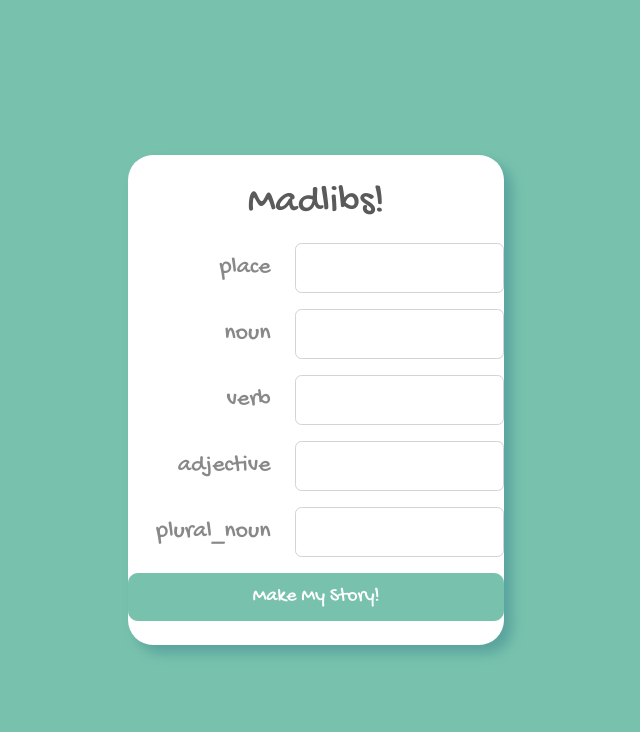
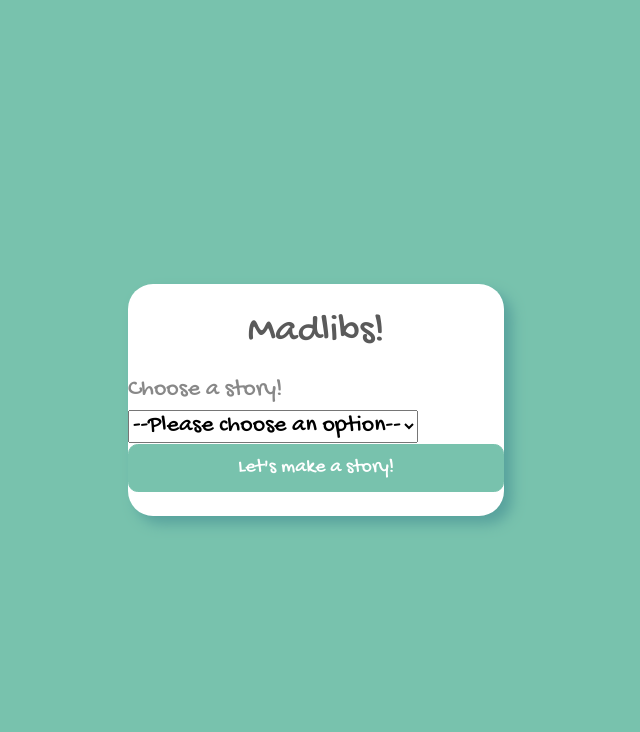
Before and after one commit to mtbocim/flask-madlibs, a Flask app: page / in a window 1280 px wide. Shown: the top 732 px of the page, without its empty margins (324-964 px from the left). Run offline with Flask 2, Linux system fonts and the light colour scheme.

Commit message:
Story selector

```diff
--- a/app.py
+++ b/app.py
@@ -1,34 +1,43 @@
 from flask import Flask, render_template, request
 from flask_debugtoolbar import DebugToolbarExtension
 
-from stories import silly_story
+from stories import STORY_FORMATS
 
 app = Flask(__name__)
 app.config['SECRET_KEY'] = "secret"
 
 debug = DebugToolbarExtension(app)
 
+current_story = "I am here!"
 
 @app.get("/")
+def show_story_list():
+    #do something with STORY_FORMATS
+    return render_template("stories.html", STORY_FORMATS=STORY_FORMATS)
+
+@app.get("/form")
 def show_form_fields():
     """This function updates the questions html to show the appropriate inputs
     needed based on the story text"""
-
-    prompts = silly_story.prompts
+    global current_story
+    current_story = request.args["stories"]
+    print(current_story)
+    response = STORY_FORMATS[current_story]
+    prompts = response.prompts
     return render_template("questions.html", prompts = prompts)
 
 @app.get("/story")
 def show_story():
     """This function collects the form data. Using data, it generates and
     displays the story on the results.html"""
+    print("current story = ", current_story)
+    story = STORY_FORMATS[current_story]
+    inputs = {}
+    for prompt in story.prompts:
+        value = request.args[prompt]
+        inputs[prompt] = value
 
-    inputs = {}
-
-    for prompt in silly_story.prompts:
-        response = request.args[prompt]
-        inputs[prompt] = response
-
-    story = silly_story.generate(inputs)
+    story = story.generate(inputs)
 
     return render_template("results.html", story = story)
 
--- a/stories.py
+++ b/stories.py
@@ -23,6 +23,9 @@ class Story:
 
         self.prompts = words
         self.template = text
+
+    # def __repr__(self):
+    #     return "cat"
 
     def generate(self, answers):
         """Substitute answers into text."""
@@ -54,3 +57,15 @@ excited_story = Story(
 sad_story = Story (
     ["noun", "verb"],"""The sad {noun} was not happy to {verb}."""
 )
+
+sleepy_story = Story(
+    ["noun", "place", "place2"], """The little {noun} didn't want to go
+    to bed in the {place}. Instead it went to sleep in {place2},
+    and had a good night's sleep!"""
+)
+STORY_FORMATS = {
+    "silly":silly_story,
+    "excited":excited_story,
+    "sad":sad_story,
+    "sleepy":sleepy_story
+}
--- /dev/null
+++ b/templates/stories.html
@@ -0,0 +1,25 @@
+{% extends 'base.html' %}
+
+{% block title %} Madlibs! {% endblock %}
+
+{% block content %}
+
+<h1 class="pt-4 mb-3 text-center">Madlibs!</h1>
+
+<form action="form" class="pb-4">
+
+    <label for="story-type">Choose a story!</label>
+    <select id="story-type" name="stories">
+        <option value="">--Please choose an option--</option>
+        {% for story in STORY_FORMATS.keys() %}
+            <option value = "{{ story }}">
+                {{ story }}
+            </option>
+        {% endfor %}
+    </select>
+  <button class="btn btn-primary btn-lg w-100">
+    Let's make a story!
+  </button>
+</form>
+
+{% endblock %}
```
Also changed, not shown: templates/questions.html (+0 -12 lines).
